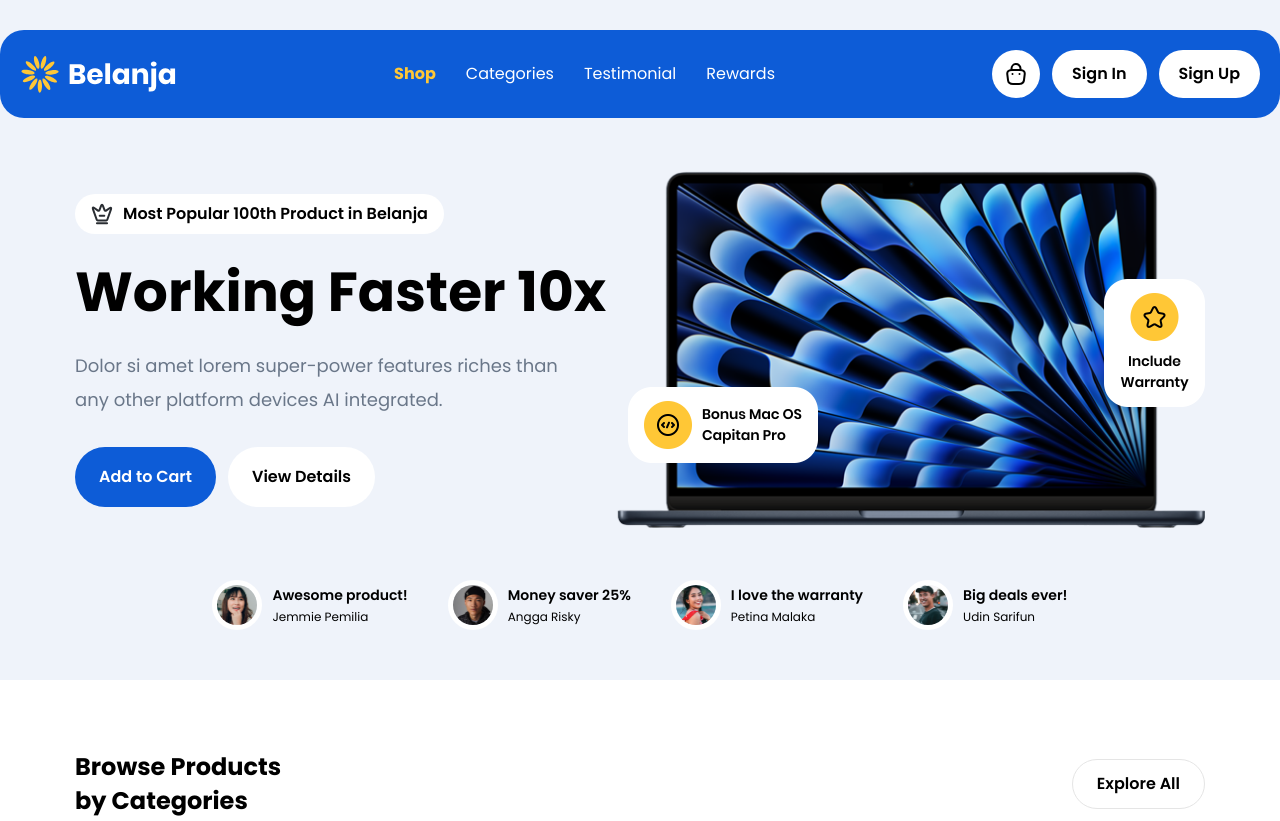
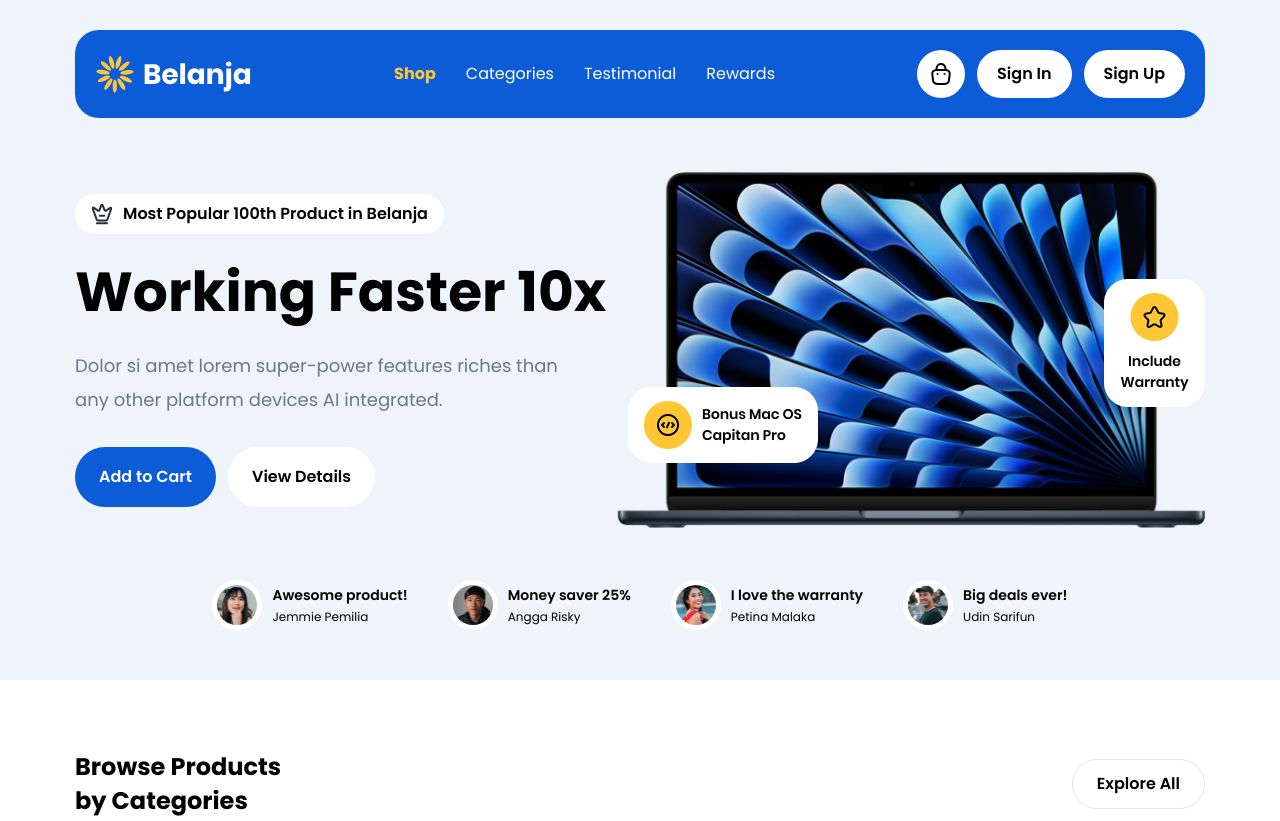
Before and after one commit to shafaio/belanja-web-ecommerce, a website: page src/index.html in a window 1280 px wide. Shown: the top 821 px of the page. Drawn offline with Linux system fonts and the light colour scheme.

Commit message:
container nav update

```diff
--- a/src/index.html
+++ b/src/index.html
@@ -6,7 +6,8 @@
     <link href="./output.css" rel="stylesheet" />
   </head>
   <body>
-    <nav class="flex justify-between items-center max-w-[1280px] w-full mx-auto bg-primary fixed top-[30px] inset-x-0 p-5 rounded-3xl">
+    <nav class="fixed top-[30px] inset-x-0 max-w-[1280px] w-full mx-auto px-[75px]">
+      <nav class="flex justify-between items-center w-full mx-auto bg-primary p-5 rounded-3xl">
         <!-- logo -->
         <img src="./assets/image/logos/logo.svg" alt="" class="inline-flex" />
         <!-- nav link -->
@@ -32,6 +33,7 @@
           <button class="py-3 px-5 text-black rounded-full bg-white font-semibold">Sign In</button>
           <button class="py-3 px-5 text-black rounded-full bg-white font-semibold">Sign Up</button>
         </div>
+      </nav>
     </nav>
 
     <main id="content" class="space-y-[70px] pb-[100px]">
```
Also changed, not shown: src/output.css. Lines whose indentation alone changed are shown as unchanged.
